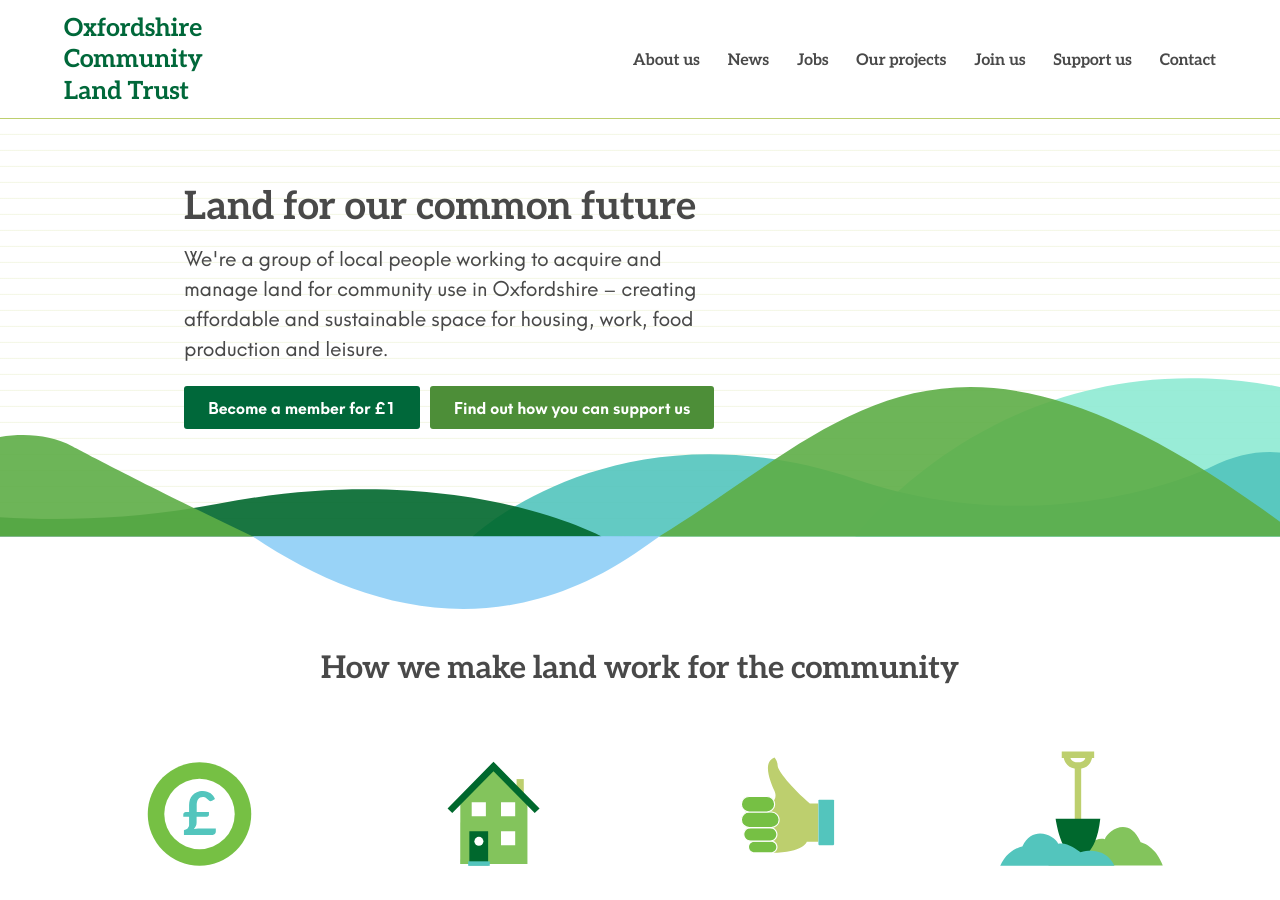
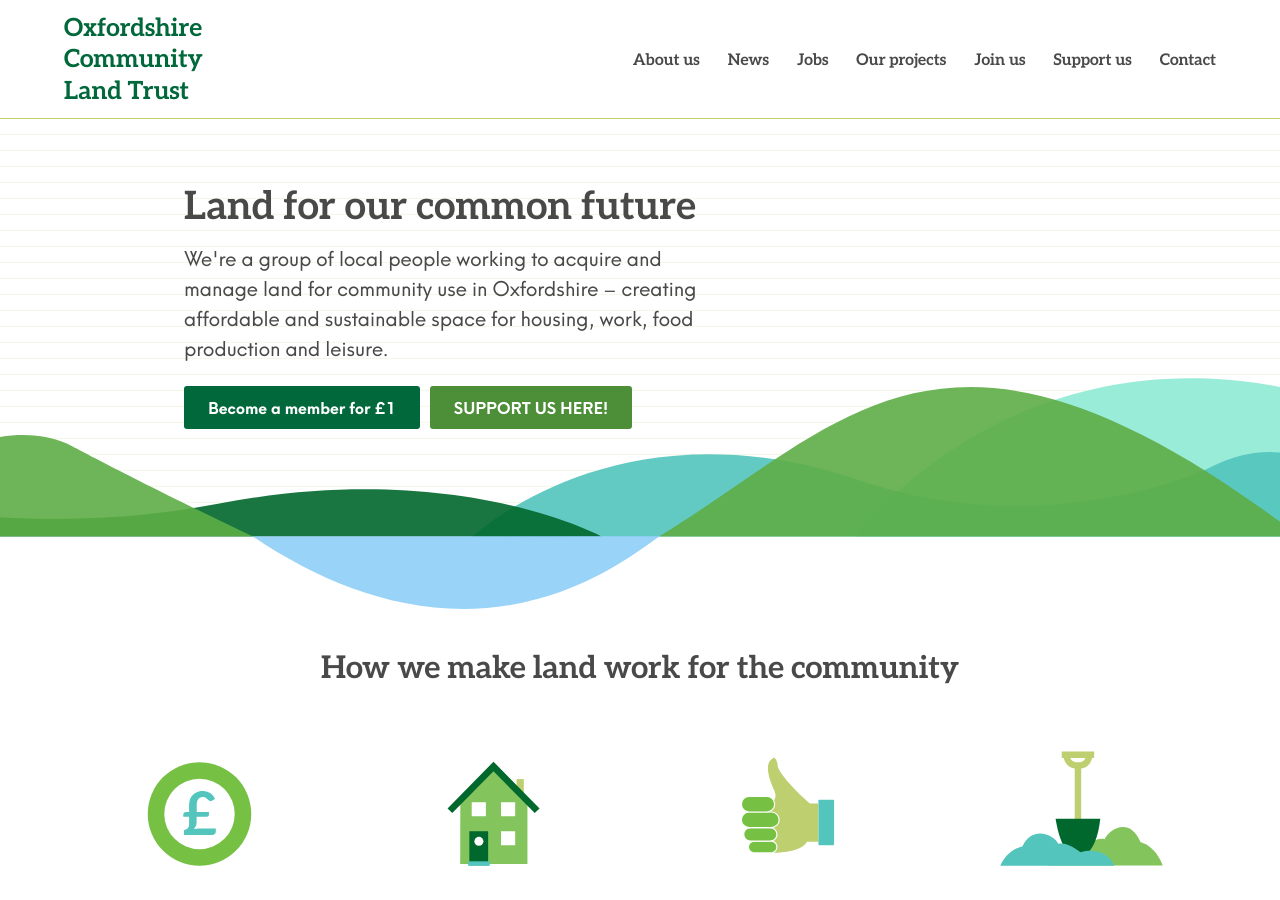
Before and after one commit to johnpuddephatt/oclt, a Jekyll site: the page built from _pages/index.md, in a window 1280 px wide and 900 px high. Built offline with Jekyll 4.4.1, drawn with Linux system fonts in a browser that asks for light colours.

Commit message:
Update from Forestry.io Oxfordshire CLT updated _pages/index.md

```diff
--- a/_pages/index.md
+++ b/_pages/index.md
@@ -10,6 +10,7 @@ button:
   text: Become a member for £1
   link: "/join/"
 button2:
-  text: Find out how you can support us
+  text: SUPPORT US HERE!
   link: "/support-us/"
+
 ---
```
